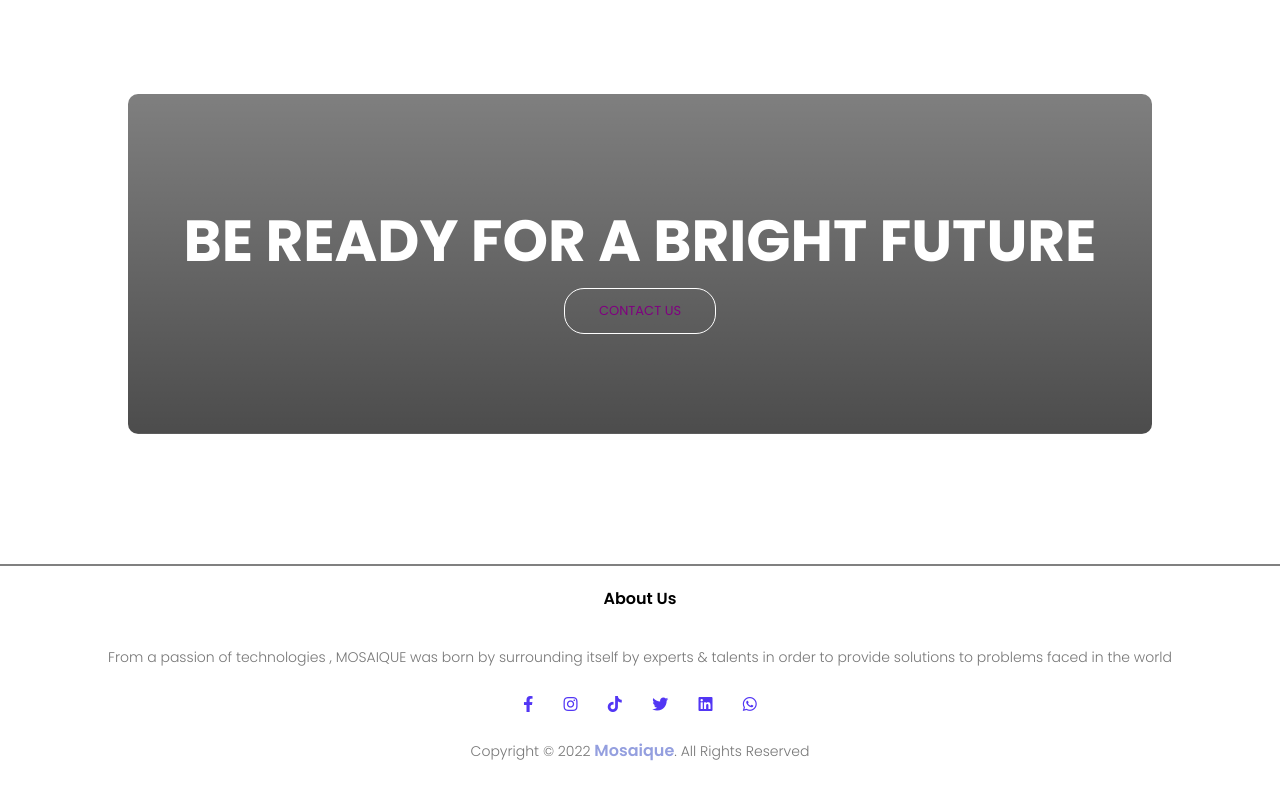
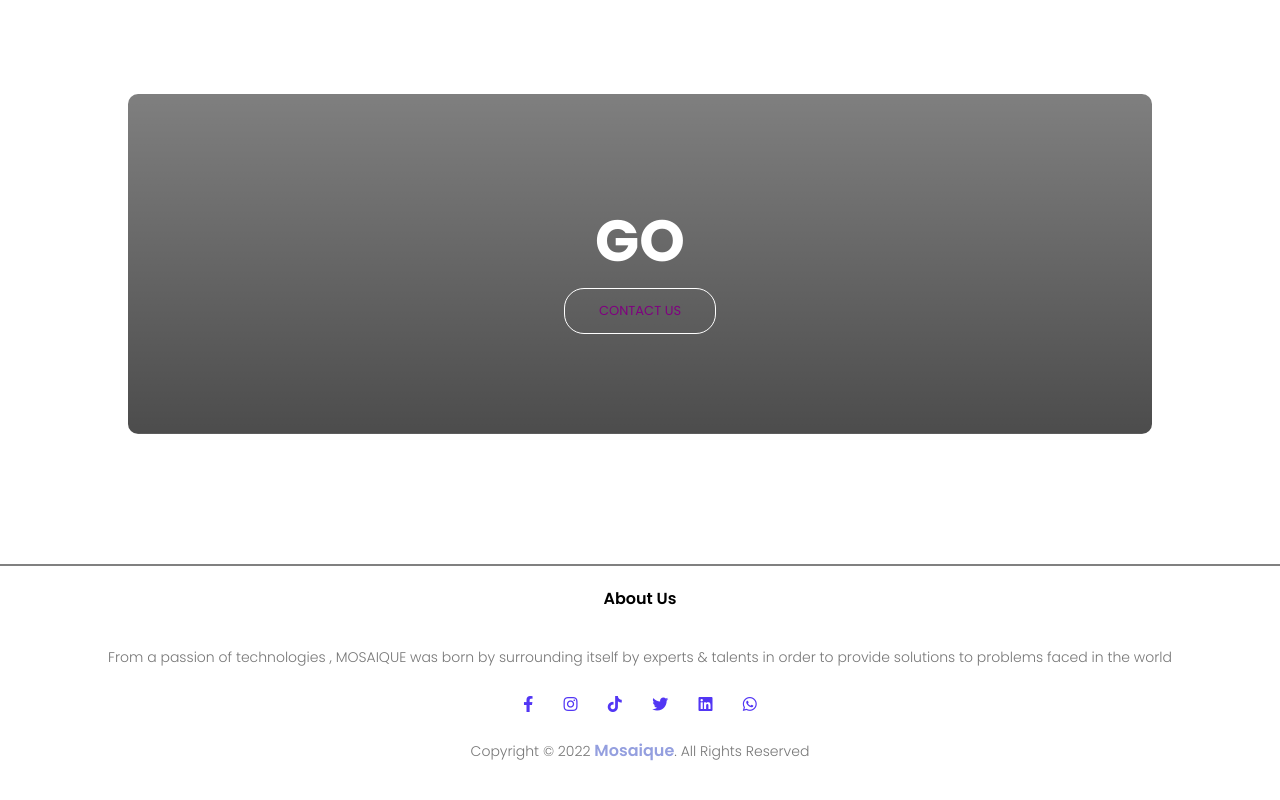
Before and after one commit to Mbengono-Akoa/Mosaique, a plain HTML site: page MOSAIQUE/index.html in a window 1280 px wide. Shown: the part 2887-3687 px from the top of the page. Drawn offline with Linux system fonts and the light colour scheme.

Commit message:
Update index.html

```diff
--- a/MOSAIQUE/index.html
+++ b/MOSAIQUE/index.html
@@ -152,7 +152,7 @@
 
     <!-- Call To Action Section Start -->
     <section class="cta">
-        <h1>BE READY FOR A BRIGHT FUTURE</h1>
+        <h1>GO</h1>
         <a href="contact.html" class="hero_btn">CONTACT US</a>
     </section>
     <!-- Call To Action Sectxion End -->
```
